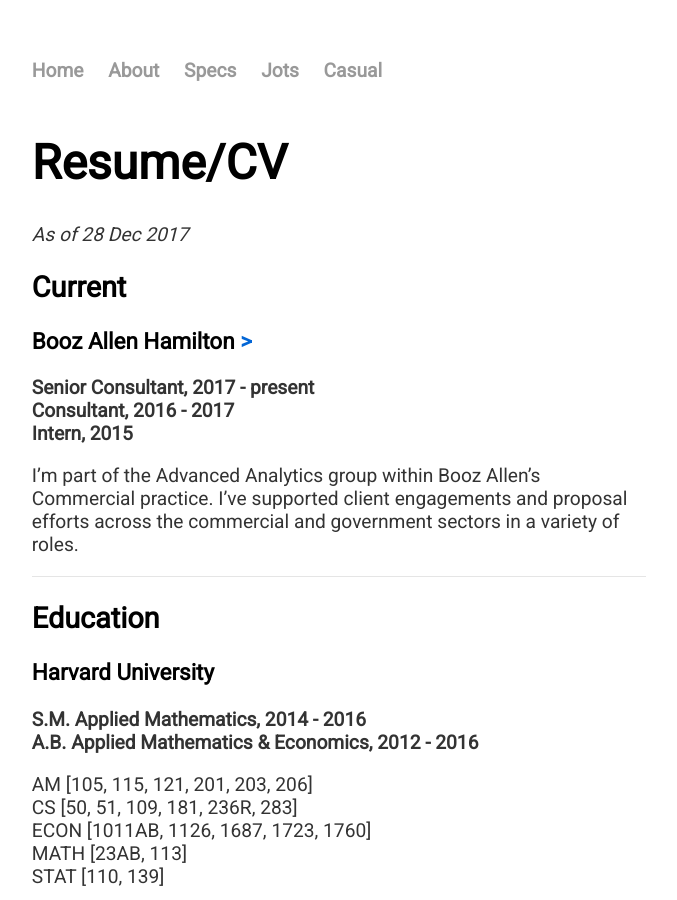
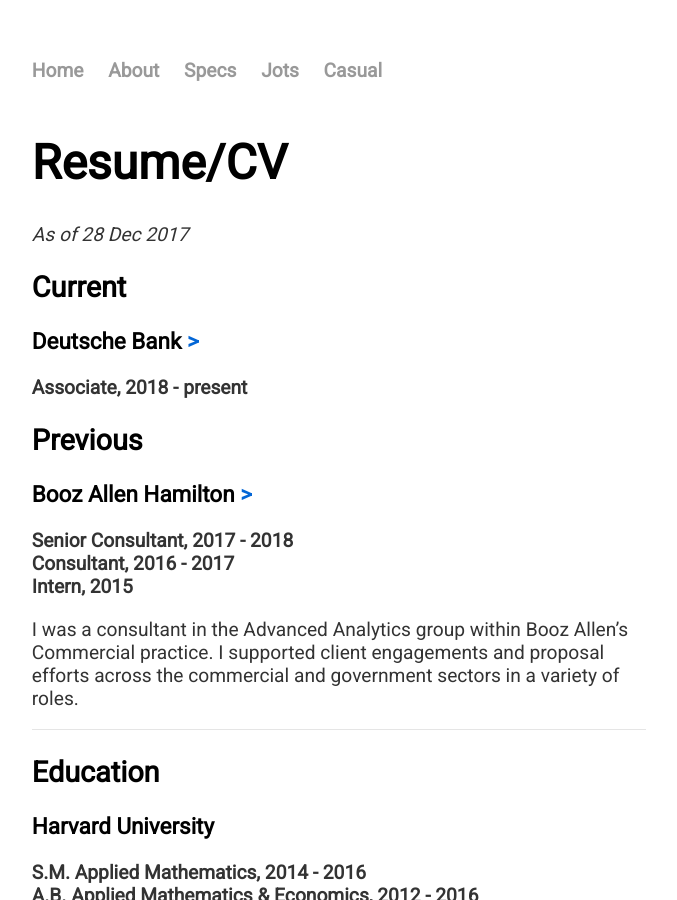
Before and after one commit to geordgez/geordgez.github.io, a Jekyll site: the page built from specs/index.md, in a window 1280 px wide and 900 px high. Shown: the whole window, without its empty margins (301-978 px from the left). Built offline with Jekyll 4.4.1, drawn with Linux system fonts in a browser that asks for light colours.

Commit message:
Also update resume with new job

```diff
--- a/specs/index.md
+++ b/specs/index.md
@@ -4,15 +4,21 @@
 date: 2017-12-28
 ---
 ## Current
+
+### Deutsche Bank [>](https://www.db.com/usa/)
+**Associate, 2018 - present**
+
+## Previous
+
 ### Booz Allen Hamilton [>](https://www.boozallen.com/)
-**Senior Consultant, 2017 - present**
+**Senior Consultant, 2017 - 2018**
 <br>
 **Consultant, 2016 - 2017**
 <br>
 **Intern, 2015**
 
-I'm part of the Advanced Analytics group within Booz Allen's
-Commercial practice. I've supported client engagements and proposal efforts
+I was a consultant in the Advanced Analytics group within Booz Allen's
+Commercial practice. I supported client engagements and proposal efforts
 across the commercial and government sectors in a variety of roles.
 
 ---
```
